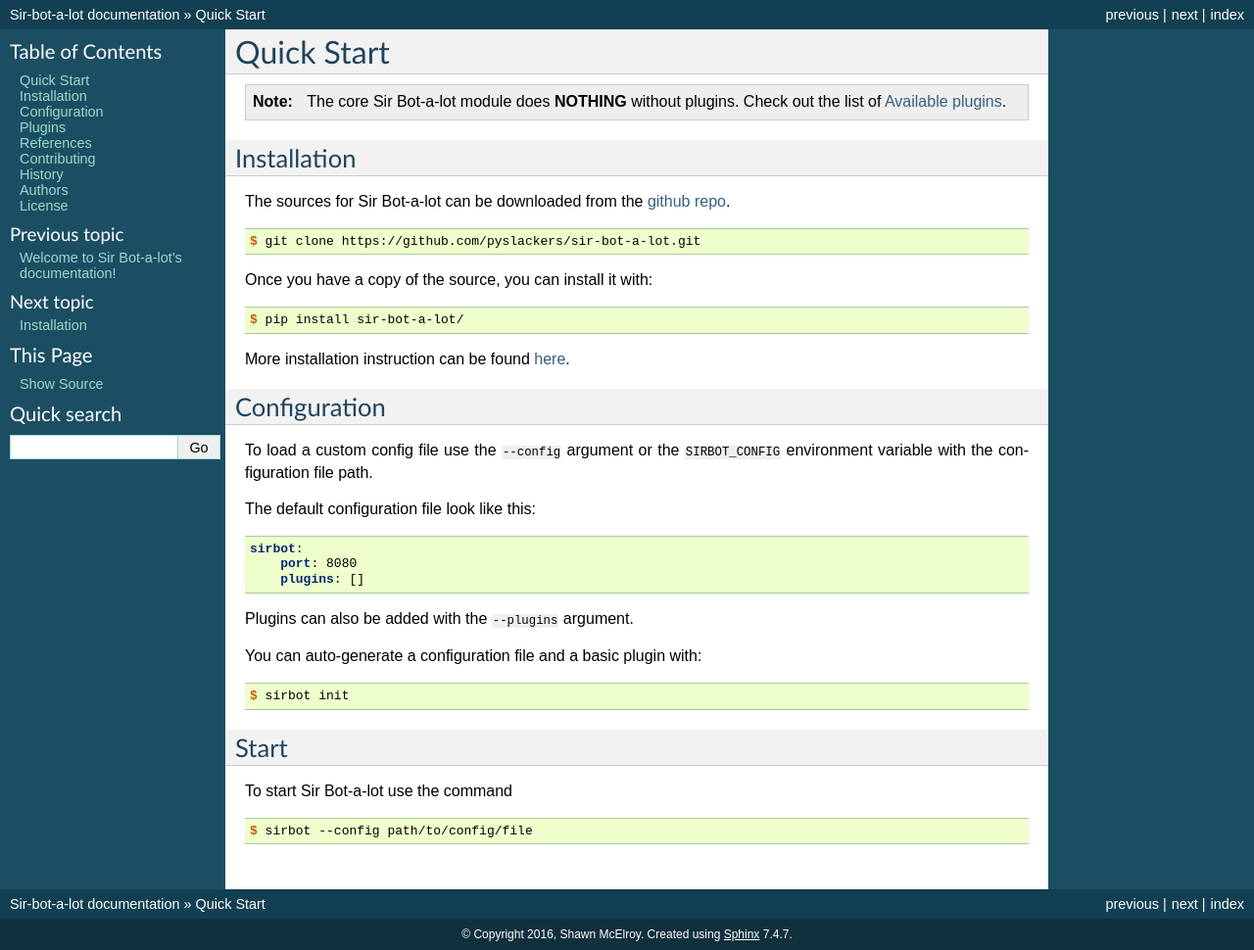
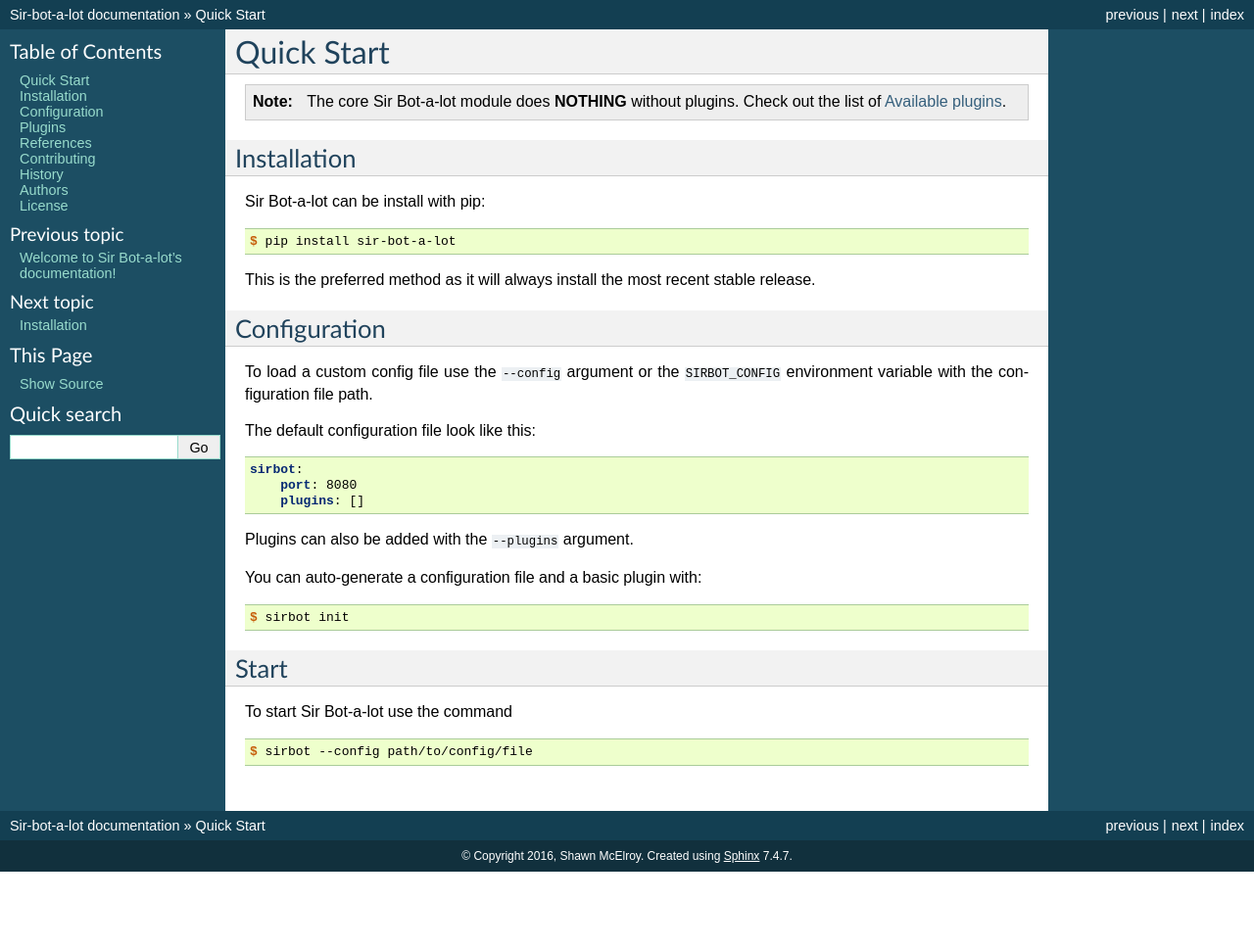
Before and after one commit to pyslackers/sir-bot-a-lot, a Sphinx documentation site: the page built from docs/quickstart.rst, in a window 1280 px wide. Shown: the whole page at 98% size. Built offline with Sphinx 7.4.7, drawn with Linux system fonts in a browser that asks for light colours; the version number could not be read and is left out; after the commit the page ends 900 px from its top, so only the background shows below that.

Commit message:
Publish on PyPI (#28)

```diff
--- a/AUTHORS.rst
+++ b/AUTHORS.rst
@@ -7,7 +7,7 @@
 
 * Mike from IT <mike@from.it>
 * Shawn McElroy <shawn@skift.io>
-* Ovv <ovv@outlook.com>
+* Ovv <contact@ovv.wtf>
 * Matt Rasband <matt.rasband@gmail.com>
 
 Contributors
--- a/docs/installation.rst
+++ b/docs/installation.rst
@@ -6,10 +6,6 @@
 
 Stable release
 --------------
-
-.. note::
-
-    Not yet released
 
 To install run this command in your terminal:
 
--- a/docs/quickstart.rst
+++ b/docs/quickstart.rst
@@ -10,21 +10,14 @@
 Installation
 ------------
 
-The sources for Sir Bot-a-lot can be downloaded from the `github repo`_.
+Sir Bot-a-lot can be install with pip:
 
 .. code-block:: console
 
-    $ git clone https://github.com/pyslackers/sir-bot-a-lot.git
+    $ pip install sir-bot-a-lot
 
-Once you have a copy of the source, you can install it with:
-
-.. code-block:: console
-
-    $ pip install sir-bot-a-lot/
-
-More installation instruction can be found :ref:`here <installation>`.
-
-.. _github repo: https://github.com/pyslackers/sir-bot-a-lot
+This is the preferred method as it will always install the most recent stable
+release.
 
 Configuration
 -------------
--- a/setup.py
+++ b/setup.py
@@ -94,6 +94,7 @@
     },
     include_package_data=True,
     install_requires=parse_reqs('./requirements/requirements.txt'),
+    python_requires='~=3.5',
     zip_safe=False,
     tests_require=[
         'pytest-runner',
@@ -113,6 +114,7 @@
         'Natural Language :: English',
         'Programming Language :: Python :: 3',
         'Programming Language :: Python :: 3.5',
+        'Programming Language :: Python :: 3.6',
         'Environment :: Console',
     ],
     author=PKG_META['author'],
```
Also changed, not shown: setup.cfg (+0 -16 lines), .travis.yml, 3 other files.
